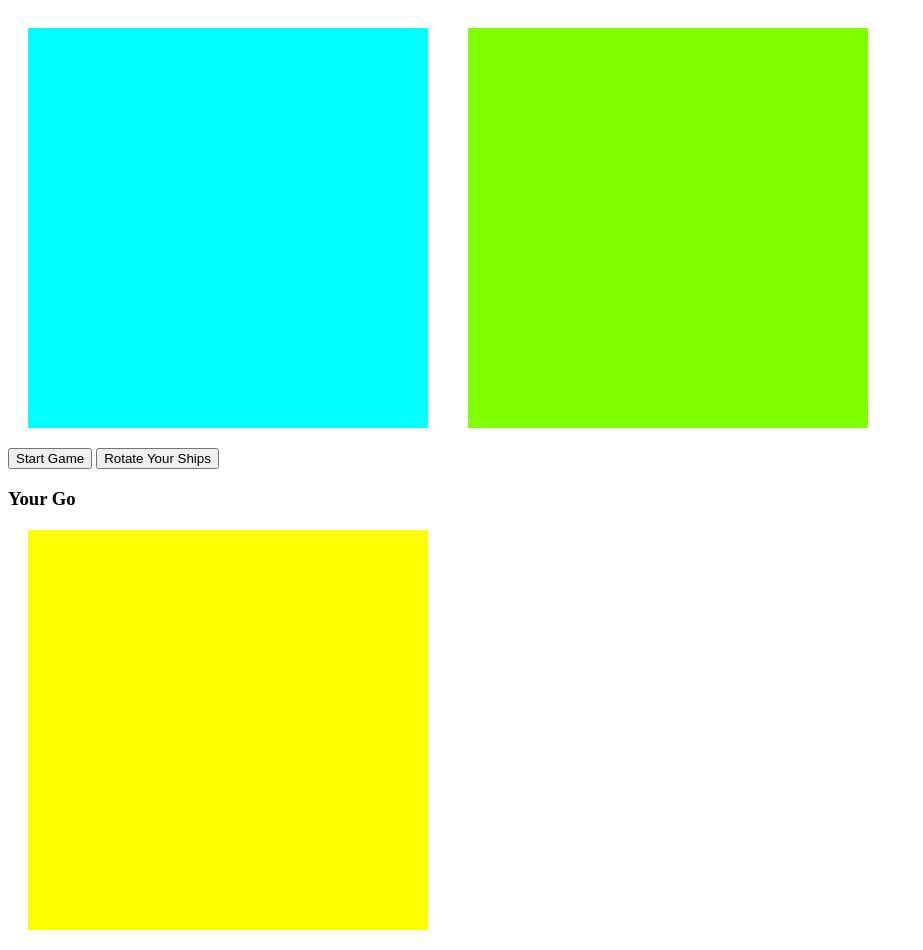
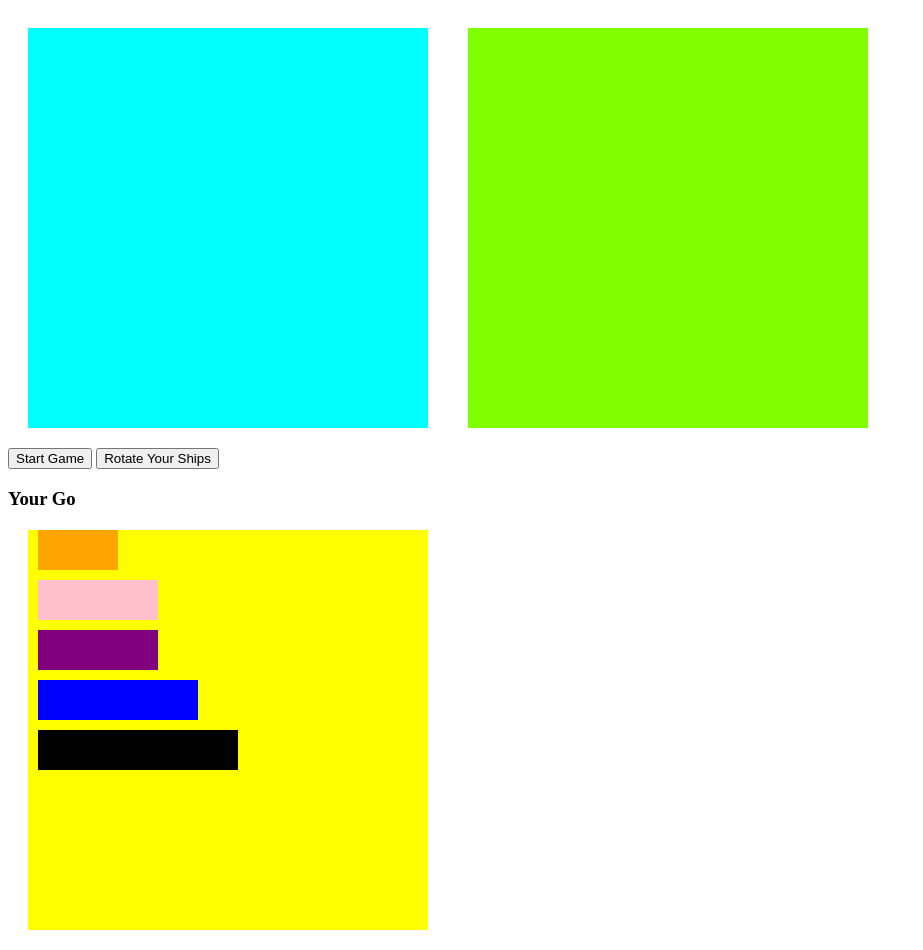
Before and after one commit to KateM3d/battleships, a plain HTML site: page index.html in a window 1280 px wide. Shown: the whole page, without its empty margins (0-923 px from the left). Drawn offline with Linux system fonts and the light colour scheme.

Commit message:
added styles of the ships

```diff
--- a/style.css
+++ b/style.css
@@ -27,3 +27,48 @@
     margin: 20px;
     background-color: yellow;
 }
+
+.destroyer-container {
+    width: 80px;
+    height: 40px;
+    background-color: orange;
+    margin: 10px;
+    display: flex;
+}
+
+.submarine-container {
+    width: 120px;
+    height: 40px;
+    background-color: pink;
+    margin: 10px;
+    display: flex;
+}
+
+.cruiser-container {
+    width: 120px;
+    height: 40px;
+    background-color: purple;
+    margin: 10px;
+    display: flex;
+}
+
+.battleship-container {
+    width: 160px;
+    height: 40px;
+    background-color: blue;
+    margin: 10px;
+    display: flex;
+}
+
+.carrier-container {
+    width: 200px;
+    height: 40px;
+    background-color: black;
+    margin: 10px;
+    display: flex;
+}
+
+.ship div {
+    width: 40px;
+    height: 40px;
+}
```
